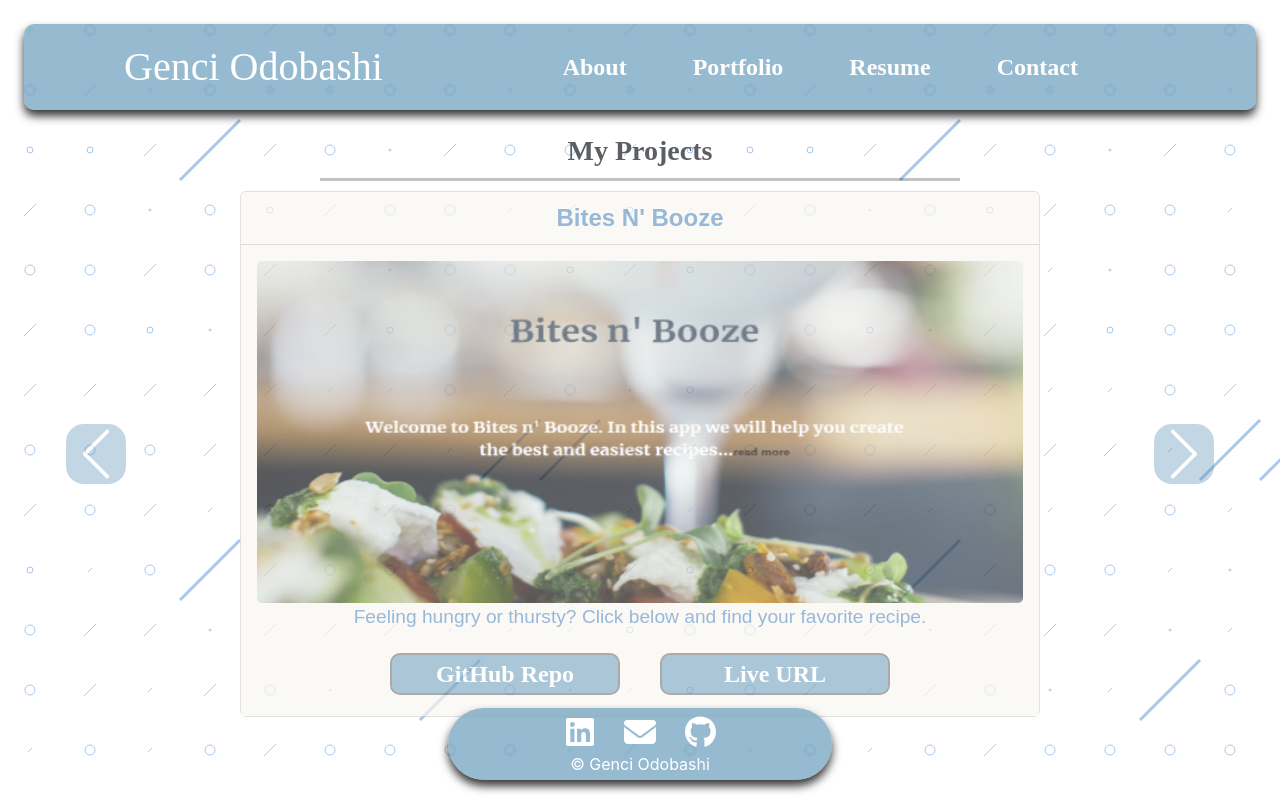
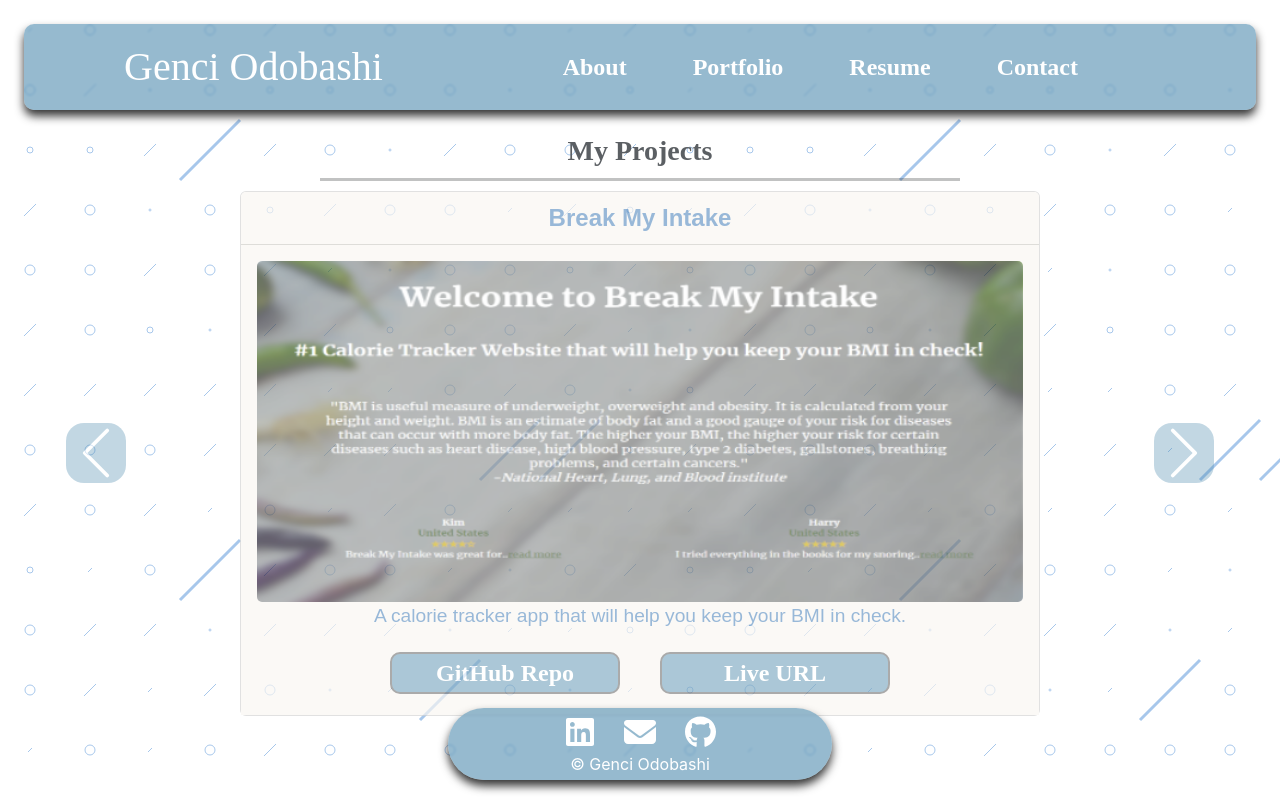
Before and after one commit to odobashigenci/react-portfolio, a React (Create React App) app: page /portfolio in a window 1280 px wide. Built offline with nearby package versions, Linux system fonts and the light colour scheme; the HTML template or start-up script is replaced by a standard one.

Commit message:
updating resume page animations

```diff
--- a/src/components/ImageRow.js
+++ b/src/components/ImageRow.js
@@ -1,13 +1,15 @@
 import React from "react";
 import ImageCard from "./ImageCard";
 
-const ImageRow = ({ images, direction }) => {
+const ImageRow = ({ images }) => {
   return (
-    <div className={`d-flex justify-content-center space-between mx-5 my-5 row ${direction}`}>
+    <div className="imageRows d-flex justify-content-center space-between mx-5 my-5 row">
       {images.map((image, index) => (
         <ImageCard key={index} {...image} />
       ))}
     </div>
+
+
   );
 };
 
--- a/src/index.css
+++ b/src/index.css
@@ -212,6 +212,8 @@
   }
 }
 
+
+
 .contact-info,
 .contact-form {
   animation: fade-in 1s ease-in-out;
@@ -400,3 +402,27 @@
    width: 400px;
   }
 }
+
+@keyframes fade-in {
+  from {
+    opacity: 0;
+  }
+  to {
+    opacity: 1;
+  }
+}
+
+/* Fade in styling */
+
+@keyframes fade-in {
+  from {
+    opacity: 0;
+  }
+  to {
+    opacity: 1;
+  }
+}
+
+.imageRows {
+  animation: fade-in 1s ease-in-out;
+}
--- a/src/pages/Portfolio.js
+++ b/src/pages/Portfolio.js
@@ -10,14 +10,14 @@
 
 function Portfolio() {
   const projects = [
-    // {
-    //   title: "CubCare",
-    //   imageSrc: cubCarePreview,
-    //   description:
-    //     "This is a childcare website where parents can meet babysitters for their children.",
-    //   githubLink: "https://github.com/tcunningham203/babysitter-finder",
-    //   liveLink: "https://cubcare-9dc4e13d9451.herokuapp.com/create-profile",
-    // },
+    {
+      title: "CubCare",
+      imageSrc: cubCarePreview,
+      description:
+        "This is a childcare website where parents can meet babysitters for their children.",
+      githubLink: "https://github.com/tcunningham203/babysitter-finder",
+      liveLink: "https://cubcare-9dc4e13d9451.herokuapp.com/create-profile",
+    },
     {
       title: "Break My Intake",
       imageSrc: breakMyIntakePreview,
--- a/src/pages/Resume.js
+++ b/src/pages/Resume.js
@@ -42,10 +42,10 @@
       </Buttons>
 
       {/* First row of images */}
-      <ImageRow images={firstRowImages}/>
+      <ImageRow images={firstRowImages} className="firstRow" />
 
 {/* Second row of images */}
-<ImageRow images={secondRowImages}/>
+<ImageRow images={secondRowImages} className="secondRow" />
     </div>
   );
 }
```
